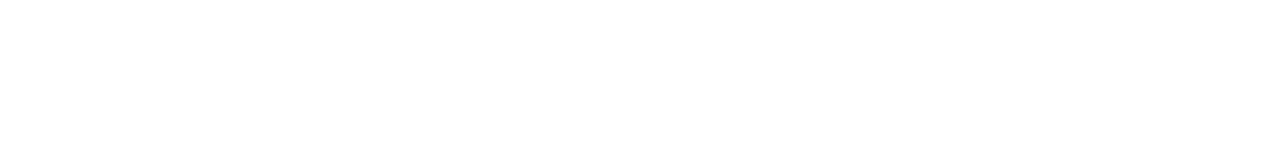
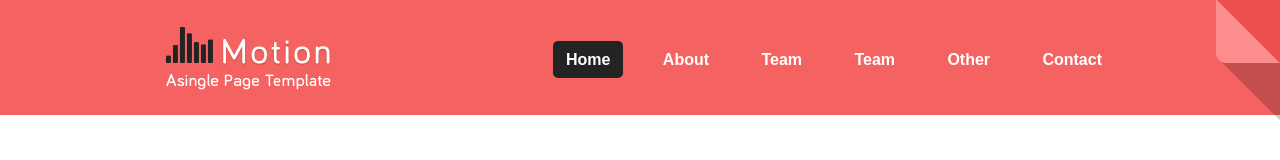
Before and after one commit to Nazar1508/Motion, a website: page source/index.html in a window 1280 px wide. Drawn offline with nearby package versions, Linux system fonts and the light colour scheme; files that its build step writes are made by us from their sources.

Commit message:
Закінчив верстку шапки

```diff
--- a/source/index.html
+++ b/source/index.html
@@ -6,9 +6,43 @@
   <meta http-equiv="X-UA-Compatible" content="ie=edge">
   <link rel="stylesheet" href="libr/normalize-css/normalize-min.css">
   <link rel="stylesheet" href="css/style.min.css">
-  <title>Document</title>
+  <title>Motion</title>
 </head>
 <body>
+  <header class="header">
+    <div class="header__wrapper">
+      <a class="header__logo-link">
+        <img class="header__logo" src="img/logo@1x.png" width="167" height="64" alt="Logo">
+      </a>
+      <nav class="main-nav">
+        <ul class="main-nav__list site-list">
+          <li class="site-list__item">
+            <a class="site-list__link site-list__link--active" href="">Home</a>
+          </li>
+          <li class="site-list__item">
+            <a class="site-list__link" href="">About</a>
+          </li>
+          <li class="site-list__item">
+            <a class="site-list__link" href="">Team</a>
+          </li>
+          <li class="site-list__item">
+            <a class="site-list__link" href="">Team</a>
+          </li>
+          <li class="site-list__item">
+            <a class="site-list__link" href="">Other</a>
+          </li>
+          <li class="site-list__item">
+            <a class="site-list__link" href="">Contact</a>
+          </li>
+        </ul>
+      </nav>
+    </div>
+  </header>
+  <main>
 
+  </main>
+  <footer class="footer">
+
+  </footer>
 </body>
 </html>
--- /dev/null
+++ b/source/less/blocks/header.less
@@ -0,0 +1,44 @@
+.header {
+  position: relative;
+  padding-top: 26px;
+  padding-bottom: 22px;
+  background-color: #f56262;
+
+  &::before {
+    content: "";
+    position: absolute;
+    top: 0;
+    right: 0;
+    width: 64px;
+    height: 121px;
+    background-image: url("../img/icon/decor-triange.png");
+  }
+
+  &::after {
+    content: "";
+    position: absolute;
+    top: 0;
+    right: 0;
+    width: 0;
+    height: 0;
+    border-style: solid;
+    border-width: 0 63px 63px 0;
+    border-color: transparent var(--red) transparent transparent;
+  }
+}
+
+.header__wrapper {
+  display: flex;
+  justify-content: space-between;
+  width: 950px;
+  margin: 0 auto;
+}
+
+.header__logo-link {
+  display: block;
+  width: 167px;
+}
+
+.header__logo {
+  min-width: auto;
+}
--- /dev/null
+++ b/source/less/blocks/main-nav.less
@@ -0,0 +1,3 @@
+.main-nav__list {
+  margin-top: 24px;
+}
--- /dev/null
+++ b/source/less/blocks/site-list.less
@@ -0,0 +1,34 @@
+.site-list {
+  .list-reset();
+  display: flex;
+  justify-content: space-between;
+  width: 562px;
+}
+
+.site-list__link {
+  padding: 10px 13px;
+  font-weight: bold;
+  font-family: "Arial", sans-serif;
+  font-size: 16px;
+  color: #ffffff;
+  text-decoration: none;
+  border-radius: 5px;
+  transition: 0.5s;
+
+  &:hover {
+    color: var(--black);
+  }
+
+  &:active {
+    color: var(--gray);
+    transition: none;
+  }
+}
+
+.site-list__link--active {
+  background-color: var(--black);
+
+  &:hover {
+    color: #ffffff;
+  }
+}
--- a/source/less/global-styles.less
+++ b/source/less/global-styles.less
@@ -21,3 +21,9 @@ img {
   clip: rect(0 0 0 0);
   overflow: hidden;
 }
+
+:root {
+  --black: #232324;
+  --red: #eb4f4e;
+  --gray: #616161;
+}
--- a/source/less/style.less
+++ b/source/less/style.less
@@ -2,5 +2,7 @@
 @import "global-styles.less";
 @import "mixins.less";
 @import "fonts.less";
-
 // Стилі блоків
+@import "blocks/header.less";
+@import "blocks/site-list.less";
+@import "blocks/main-nav.less";
```
Also changed, not shown: source/img/icon/decor-triange.png (added), source/img/logo@1x.png (added).
